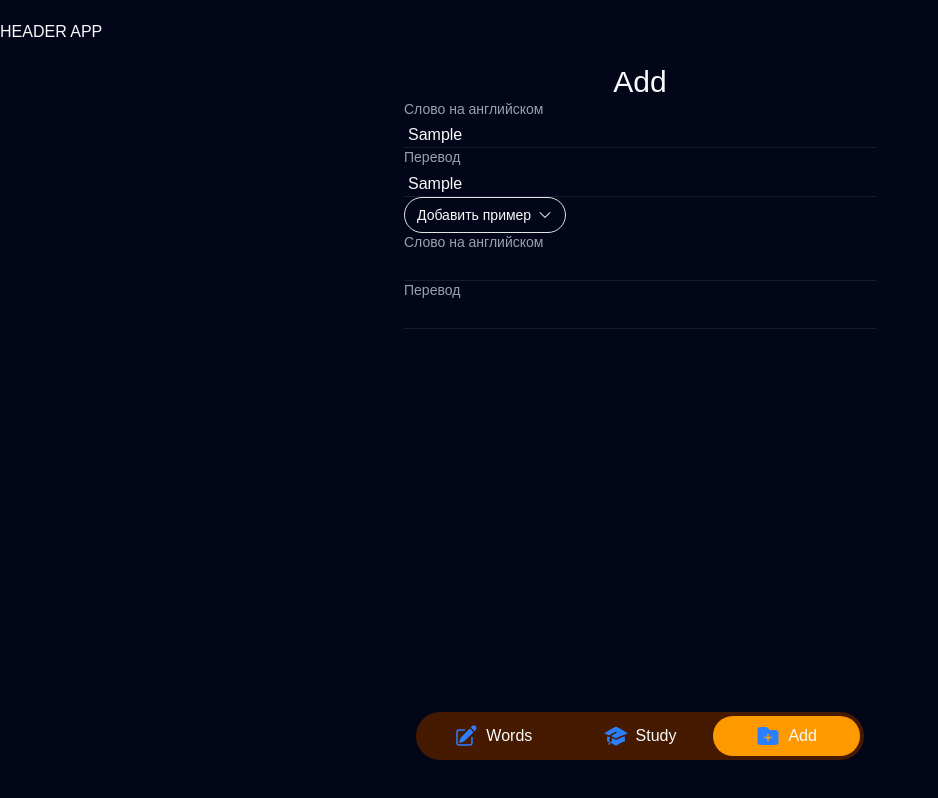
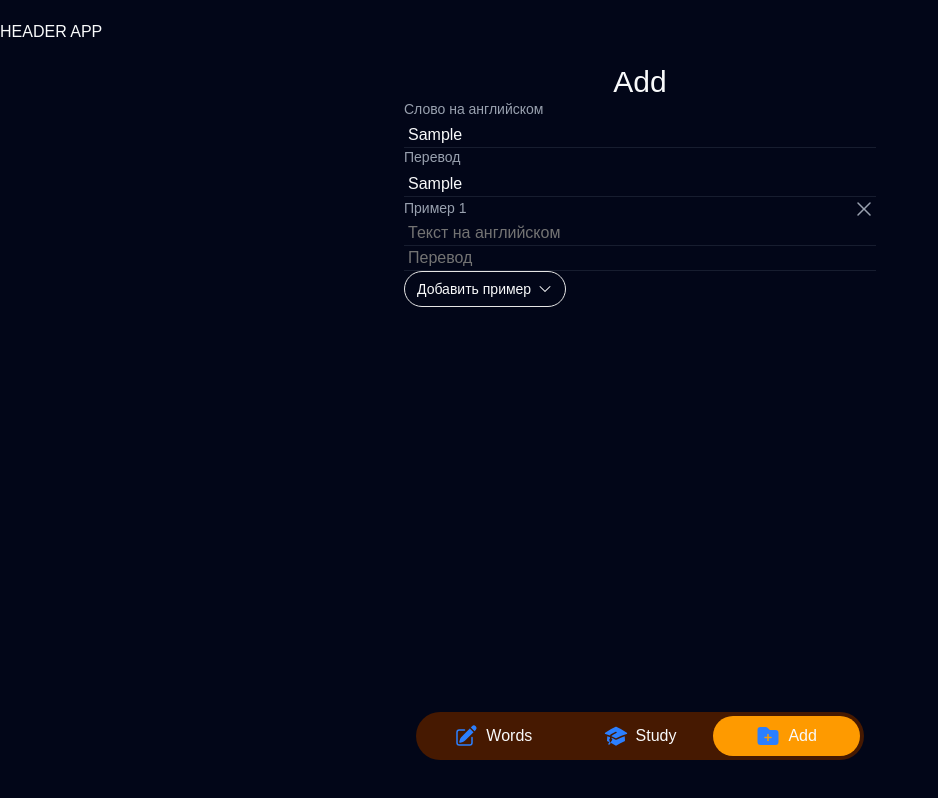
Before and after one commit to Artem-WebDeveloper/recalled, a React (Vite) app: page /add in a window 1280 px wide. Both pictures are taken after typing "Sample", "Sample" into the empty fields and a click on the button "Добавить пример". Shown: the whole page, without its empty margins (0-938 px from the left). Built offline with nearby package versions, Linux system fonts and the light colour scheme.

Commit message:
refactor: add form

```diff
--- /dev/null
+++ b/src/components/add/AddExample.tsx
@@ -0,0 +1,45 @@
+import { XMarkIcon } from '@heroicons/react/24/solid';
+import { Field, FieldLabel } from '../ui/field';
+import { Input } from '../ui/input';
+
+function AddExample({
+  id,
+  num,
+  onDelete,
+}: {
+  id: string;
+  num: number;
+  onDelete: (id: string) => void;
+}) {
+  return (
+    <div className="animate-in fade-in duration-400">
+      <div className="flex justify-between">
+        <FieldLabel className="text-gray-400">Пример {num}</FieldLabel>
+        <button
+          type="button"
+          onClick={(e) => {
+            e.preventDefault();
+            onDelete(id);
+          }}
+          className="text-gray-400 hover:text-gray-100"
+        >
+          <XMarkIcon className="size-6" />
+        </button>
+      </div>
+      <Field className="gap-3">
+        <Input
+          className=""
+          id={`example-english-${id}`}
+          placeholder="Текст на английском"
+          type="text"
+        />
+      </Field>
+
+      <Field className="gap-3">
+        <Input className="" id={`example-translate-${id}`} placeholder="Перевод" type="text" />
+      </Field>
+    </div>
+  );
+}
+
+export default AddExample;
--- a/src/components/add/AddWordForm.tsx
+++ b/src/components/add/AddWordForm.tsx
@@ -2,9 +2,20 @@ import { ChevronDownIcon } from '@heroicons/react/24/solid';
 import { Button } from '../ui/button';
 import { Field, FieldLabel } from '../ui/field';
 import { Input } from '../ui/input';
-import { Collapsible, CollapsibleContent, CollapsibleTrigger } from '../ui/collapsible';
+import AddExample from './AddExample';
+import { useState } from 'react';
 
 function AddWordForm() {
+  const [exampleIds, setExampleIds] = useState<string[]>([]);
+
+  function handleAddExample() {
+    setExampleIds((examples) => [...examples, crypto.randomUUID()]);
+  }
+
+  function handleDeleteExample(id: string) {
+    setExampleIds((examplesId) => examplesId.filter((exampleId) => exampleId !== id));
+  }
+
   return (
     <form>
       <Field className="gap-1">
@@ -21,31 +32,15 @@ function AddWordForm() {
         <Input className="" id="translate-word" type="text" />
       </Field>
 
-      <Collapsible>
-        <CollapsibleTrigger>
-          <Button variant="outline" className="bg-transparent">
-            <span>Добавить пример</span> <ChevronDownIcon />
-          </Button>
-        </CollapsibleTrigger>
+      <ul>
+        {exampleIds.map((exampleId, i) => (
+          <AddExample key={exampleId} num={i + 1} id={exampleId} onDelete={handleDeleteExample} />
+        ))}
+      </ul>
 
-        <CollapsibleContent>
-          <div>
-            <Field className="gap-1">
-              <FieldLabel htmlFor="english-word" className="text-gray-400">
-                Слово на английском
-              </FieldLabel>
-              <Input className="" id="english-word" type="text" />
-            </Field>
-
-            <Field className="gap-1">
-              <FieldLabel htmlFor="translate-word" className="text-gray-400">
-                Перевод
-              </FieldLabel>
-              <Input className="" id="translate-word" type="text" />
-            </Field>
-          </div>
-        </CollapsibleContent>
-      </Collapsible>
+      <Button type="button" onClick={handleAddExample} variant="outline" className="bg-transparent">
+        <span>Добавить пример</span> <ChevronDownIcon />
+      </Button>
     </form>
   );
 }
--- a/src/components/ui/collapsible.tsx
+++ /dev/null
@@ -1,19 +0,0 @@
-import { Collapsible as CollapsiblePrimitive } from "@base-ui/react/collapsible"
-
-function Collapsible({ ...props }: CollapsiblePrimitive.Root.Props) {
-  return <CollapsiblePrimitive.Root data-slot="collapsible" {...props} />
-}
-
-function CollapsibleTrigger({ ...props }: CollapsiblePrimitive.Trigger.Props) {
-  return (
-    <CollapsiblePrimitive.Trigger data-slot="collapsible-trigger" {...props} />
-  )
-}
-
-function CollapsibleContent({ ...props }: CollapsiblePrimitive.Panel.Props) {
-  return (
-    <CollapsiblePrimitive.Panel data-slot="collapsible-content" {...props} />
-  )
-}
-
-export { Collapsible, CollapsibleTrigger, CollapsibleContent }
```
